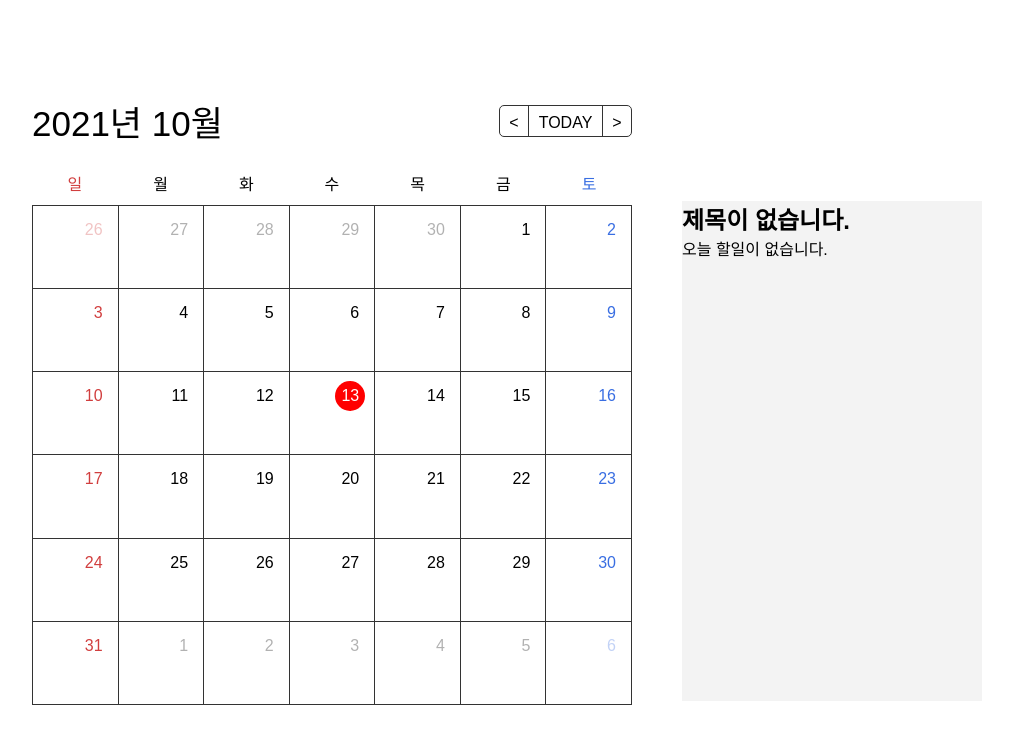
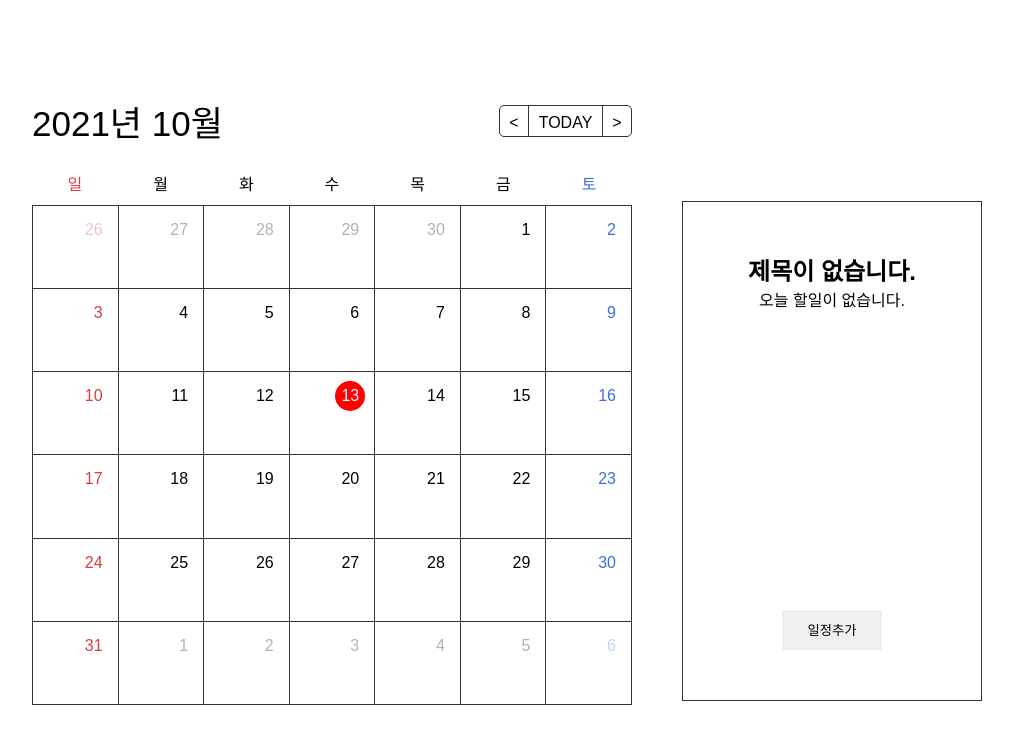
Before and after one commit to hanul-cha/next-to-calendar, a Next.js app: page / in a window 1280 px wide. Shown: the top 744 px of the page, without its empty margins (158-1171 px from the left). Built offline with nearby package versions, Linux system fonts and the light colour scheme; no server answers.

Commit message:
clickEvent연결

```diff
--- a/src/component/Side.js
+++ b/src/component/Side.js
@@ -1,16 +1,44 @@
+import { useState } from "react"
+
 export default function Side(fullList) {
+    const [sideState, setSide] = useState(false)
+
 
     const list = fullList.list
 
+    const changeAdd = () => {
+        setSide(true)
+    }
 
+    const changeSide = () => {
+        setSide(false)
+    }
+
+
+    if(sideState){
+        return(
+            <>
+                <div className="addToDo" style={{ width:300, height:603, paddingTop: 102, display:"block"}}>
+                    <form className="toDoInner" style={{width: 300, height: 500}}>
+
+                        <button className="addBtn" onClick={changeSide}>적용</button>
+                    </form>
+                </div>
+            </>
+        )
+    } else {
         return(
             <>
                 <div className="side" style={{ width:300, height:603, paddingTop: 102, display:"block"}}>
-                <div style={{width: 300, height: 500, backgroundColor: "#f3f3f3"}}>
+                    <div className="sideInner" style={{width: 300, height: 500}}>
                         <h2>{list.title}</h2>
                         <p>{list.text}</p>
+                        <button className="toDoBtn" onClick={changeAdd}>일정추가</button>
                     </div>
                 </div>
             </>
         )
     }
+
+
+}
--- a/styles/globals.css
+++ b/styles/globals.css
@@ -123,3 +123,24 @@ color: #396EE2;
   transform: translate(-50%, -50%);
   content: '';
 }
+
+.sideInner{
+  padding: 50px;
+  border: 1px solid #333333;
+  position: relative;
+}
+
+.side h2, .side p{
+  text-align: center;
+}
+
+.toDoBtn{
+  position: absolute;
+  bottom: 50px;
+  left: 50%;
+  transform: translateX(-50%);
+  width: 100px;
+  height: 40px;
+  border: none;
+  cursor: pointer;
+}
```
Also changed, not shown: src/component/AddToDo.js (added, +16 -0 lines). Lines whose indentation alone changed are shown as unchanged.
